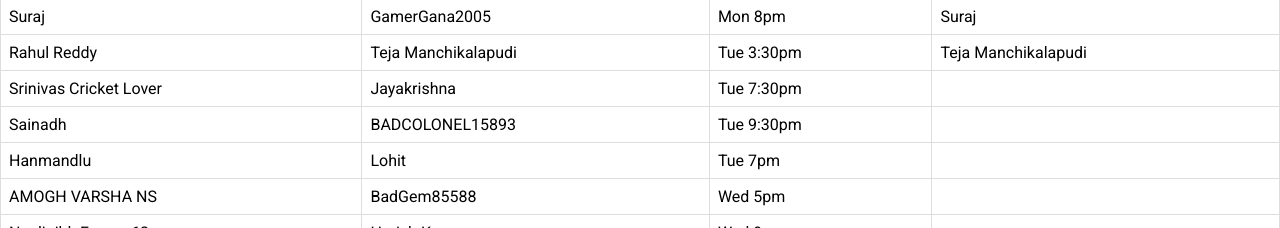
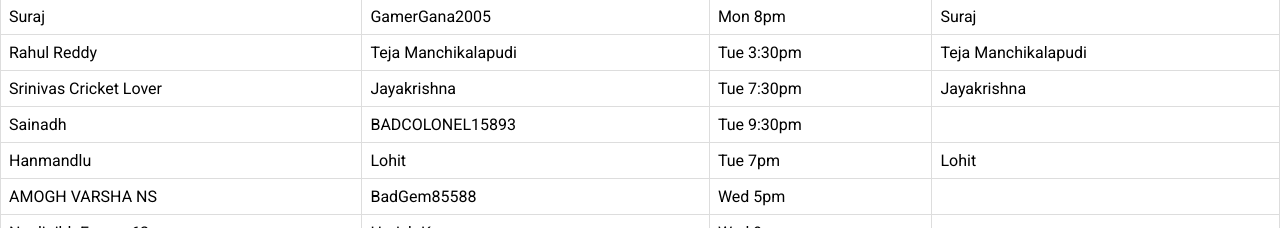
Before and after one commit to Rishikesh183/RC24-Contest, a website: page public/index.html in a window 1280 px wide. Shown: the part 437-665 px from the top of the page. Drawn offline with Linux system fonts and the light colour scheme.

Commit message:
Update index.html

```diff
--- a/public/index.html
+++ b/public/index.html
@@ -92,7 +92,7 @@
                 <td>Srinivas cricket lover</td>
                 <td>Jayakrishna</td>
                 <td>Tue 7:30pm</td>
-                <td></td>
+                <td>Jayakrishna</td>
             </tr>
             <tr>
                 <td>Sainadh</td>
@@ -104,7 +104,7 @@
                 <td>Hanmandlu </td>
                 <td>Lohit</td>
                 <td>Tue 7pm</td>
-                <td></td>
+                <td>Lohit</td>
             </tr>
             <tr>
                 <td>AMOGH VARSHA NS</td>
```
